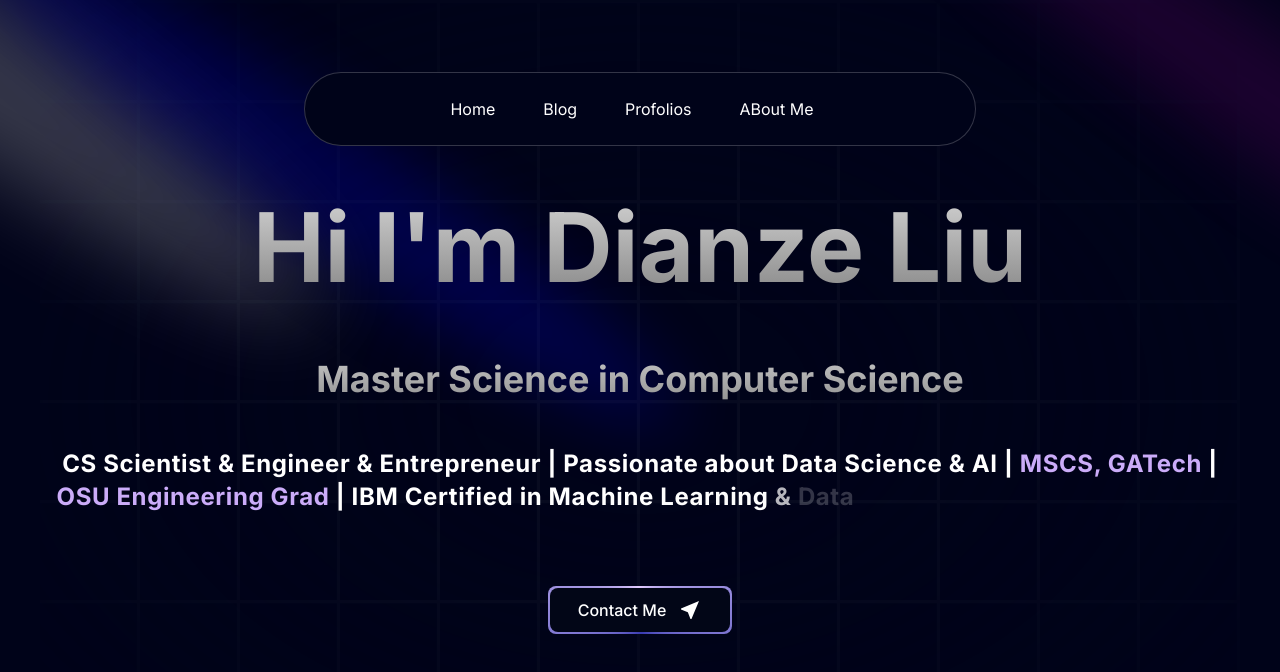
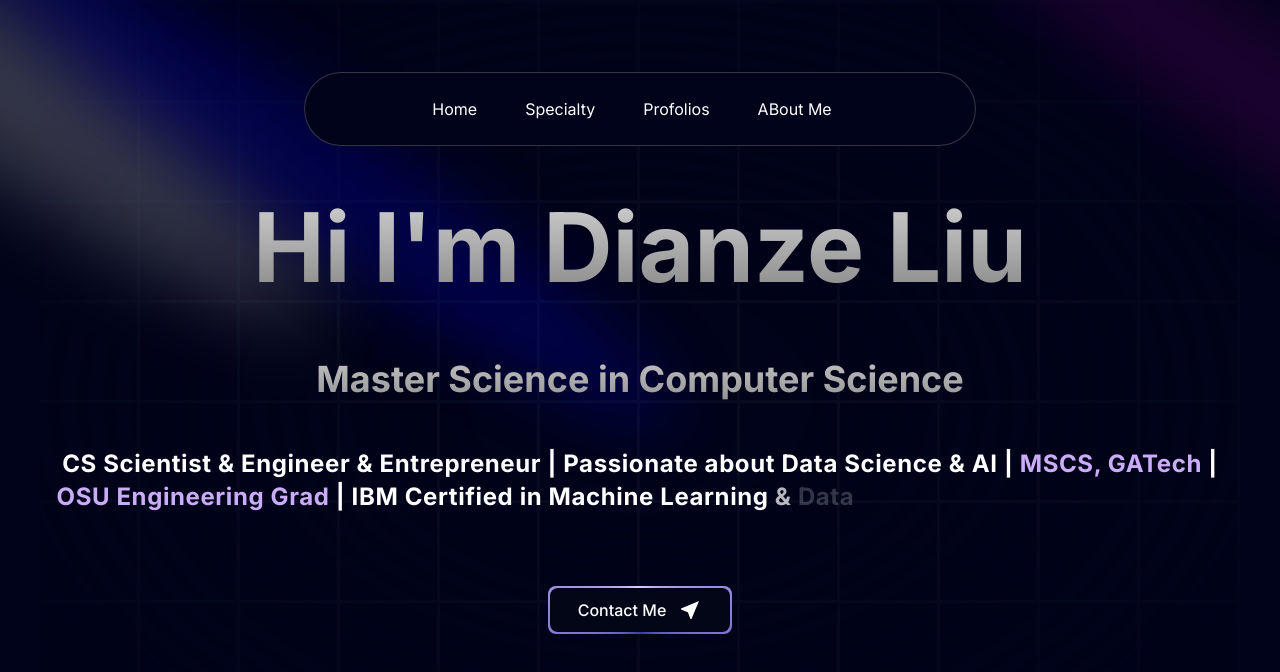
Before and after one commit to Jerryliu3547/personalprofoliosite, a Next.js app: page / in a window 1280 px wide. Shown: the top 672 px of the page. Built offline with nearby package versions, Linux system fonts and the light colour scheme.

Commit message:
change some nav items and description

```diff
--- a/src/components/NavBar.js
+++ b/src/components/NavBar.js
@@ -22,18 +22,18 @@
         >
           <Menu setActive={setActive}>
             <Link href="/" className="text-white pr-4">Home</Link>
-            <MenuItem setActive={setActive} active={active} item="Blog">
+            <MenuItem setActive={setActive} active={active} item="Specialty">
               <div className="flex flex-col space-y-4 text-sm">
                 <HoveredLink href="/web-dev">Computer System</HoveredLink>
                 <HoveredLink href="/interface-design">Artificial Intelligence</HoveredLink>
-                <HoveredLink href="/seo">Machine Learning</HoveredLink>
+                <HoveredLink href="/seo">Web Development</HoveredLink>
                 <HoveredLink href="/branding">Trading</HoveredLink>
               </div>
             </MenuItem>
             <MenuItem setActive={setActive} active={active} item="Profolios">
               <div className="  text-sm grid grid-cols-1 md:grid-cols-2 gap-10 p-4">
                 <ProductItem
-                  title="Algochurn"
+                  title="REAAI"
                   href="https://algochurn.com"
                   src="https://assets.aceternity.com/demos/algochurn.webp"
                   description="Prepare for tech interviews like never before."
```
